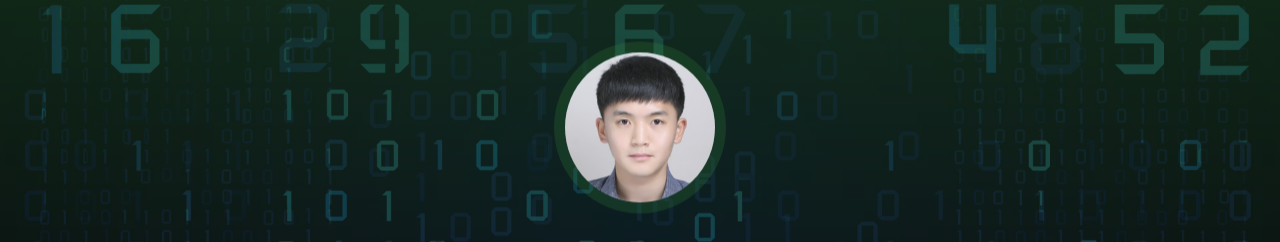
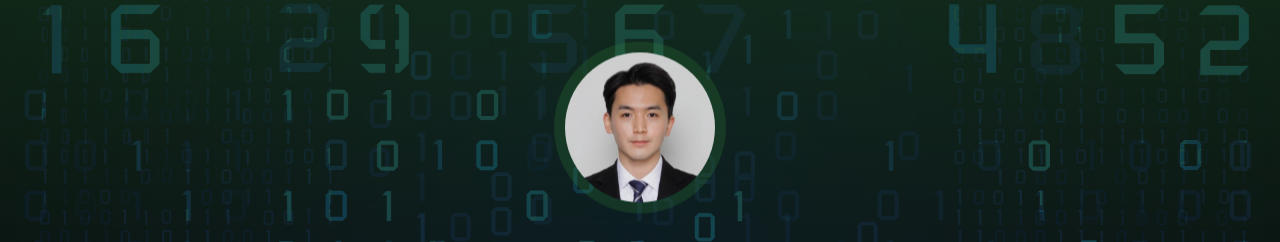
Before and after one commit to Yoonkyo/cv_main, a plain HTML site: page index.html in a window 1280 px wide. Shown: the part 69-311 px from the top of the page. Drawn offline with Linux system fonts and the light colour scheme.

Commit message:
Update index.html

```diff
--- a/index.html
+++ b/index.html
@@ -41,7 +41,7 @@
       <div class="page-header-image" data-parallax="true" style="background-image: url('images/bg.jpg');"></div>
       <div class="container">
         <div class="content-center">
-          <div class="cc-profile-image"><a href="#"><img src="yoonkyo_jung.jpg" alt="Image"/></a></div>
+          <div class="cc-profile-image"><a href="#"><img src="images/yoonkyo_jung_temp_1.jpg" alt="Image"/></a></div>
           <div class="h2 title">Yoonkyo Jung</div>
 	  <p class="category text-white">Master's Student<br>Network Convergence &amp; Security Lab<br>Seoul National University</p>
         </div>
```
